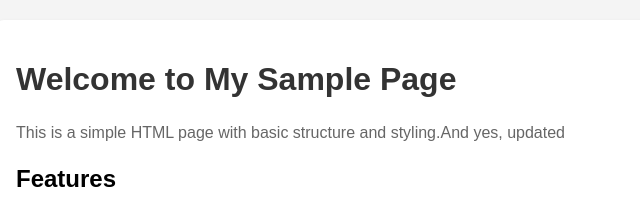
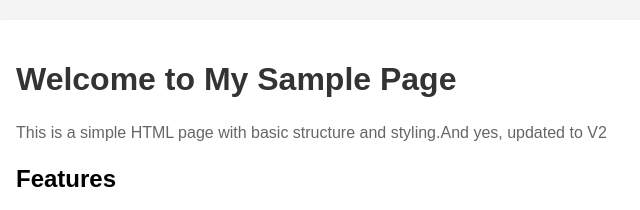
Before and after one commit to manojt5/DEVOPS_PRAC, a plain HTML site: page docker/index.html in a window 1280 px wide. Shown: the top 210 px of the page, 224-864 px from the left. Drawn offline with Linux system fonts and the light colour scheme.

Commit message:
nginx_V2

```diff
--- a/docker/index.html
+++ b/docker/index.html
@@ -31,7 +31,7 @@
 <body>
     <div class="container">
         <h1>Welcome to My Sample Page</h1>
-        <p>This is a simple HTML page with basic structure and styling.And yes, updated</p>
+        <p>This is a simple HTML page with basic structure and styling.And yes, updated to V2</p>
         <h2>Features</h2>
         <ul>
             <li>Responsive design</li>
```
Also changed, not shown: 1 other file.
